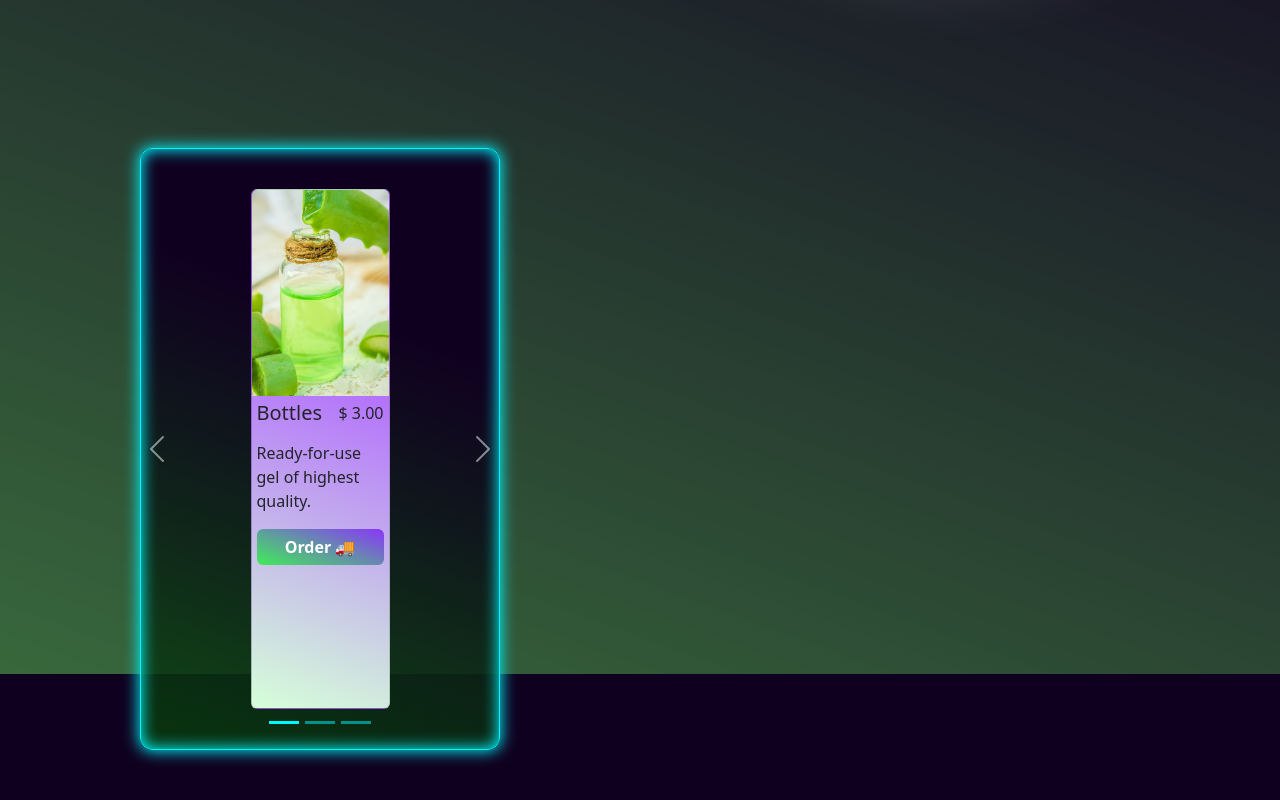
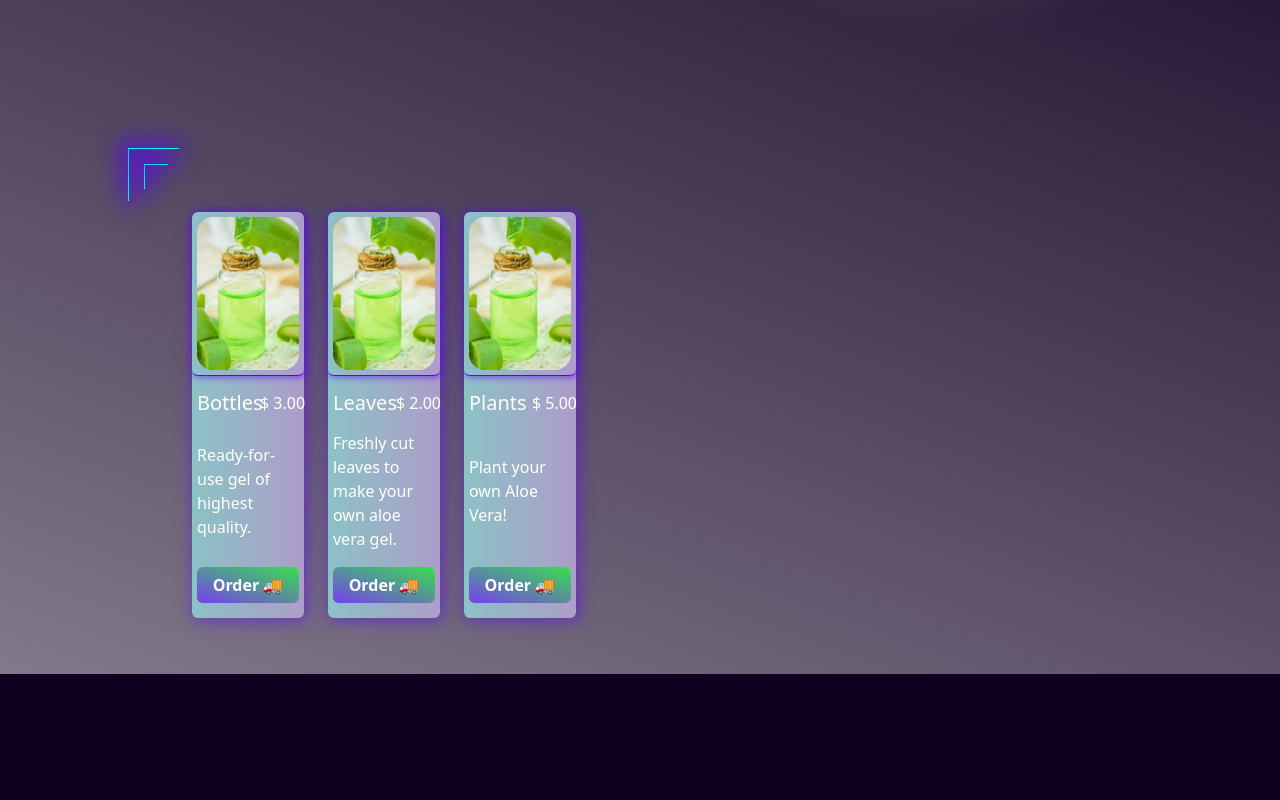
Before and after one commit to TasosTsiam/aloe-project, a React (Create React App) app: page / in a window 1280 px wide. Shown: the part 926-1726 px from the top of the page. Built offline with nearby package versions, Linux system fonts and the light colour scheme.

Commit message:
Modified products layout and style.

```diff
--- a/src/components/Products.js
+++ b/src/components/Products.js
@@ -1,42 +1,18 @@
 import React from "react";
 import aloeBottle from '../images/aloe-bottle.jpg';
-import aloeLeaves from '../images/aloe-leaves.jpg';
-import aloeFlowerpot from '../images/aloe-flowerpot.jpg';
 
 
 function Products () {
 
     return (
-        <div className="container products-container col-12 col-md-6 col-lg-6 col-xl-6 col-xxl-6" style={{ margin: "20rem 0" }}>
+        <div className="container py-3 px-3 products-container col-12 col-md-6 col-lg-6 col-xl-6 col-xxl-6" style={{ margin: "20rem 0" }}>
+            <div className="line-effect-wrapper py-5 px-5">
                 <div className="row">
-                <div id="carouselExampleIndicators" className="carousel slide w-75">
-                    <div className="carousel-indicators">
-                        <button
-                            type="button"
-                            data-bs-target="#carouselExampleIndicators"
-                            data-bs-slide-to="0"
-                            className="active"
-                            aria-current="true"
-                            aria-label="Slide 1"
-                        ></button>
-                        <button
-                            type="button"
-                            data-bs-target="#carouselExampleIndicators"
-                            data-bs-slide-to="1"
-                            aria-label="Slide 2"
-                        ></button>
-                        <button
-                            type="button"
-                            data-bs-target="#carouselExampleIndicators"
-                            data-bs-slide-to="2"
-                            aria-label="Slide 3"
-                        ></button>
+                    <div className="col-12 col-md-6 col-lg-6 col-xl-4 col-xxl-4">
+                        <div className="card h-100">
+                            <div className="image-container">
+                                <img src={aloeBottle} alt="Card" className="card-img-top" style={{ borderRadius: "16px"}}/>
                             </div>
-                    <div className="carousel-inner">
-                        <div className="carousel-item active">
-                            <div className="d-flex card-container justify-content-center" style={{ height: "600px" }}>
-                                <div className="card d-block w-50" style={{ objectFit: "cover" }}>
-                                    <img src={aloeBottle} alt="Card" className="card-img-top"/>
                             <div className="card-body d-flex flex-column justify-content-between">
                                 <div className="row">
                                     <h5 className="col-6 card-title text-nowrap">Bottles</h5>
@@ -52,11 +28,11 @@ function Products () {
                             </div>
                         </div>
                     </div>
+                    <div className="col-12 col-md-6 col-lg-6 col-xl-4 col-xxl-4">
+                        <div className="card h-100">
+                            <div className="image-container">
+                                <img src={aloeBottle} alt="Card" className="card-img-top" style={{ borderRadius: "16px"}}/>
                             </div>
-                        <div className="carousel-item">
-                            <div className="d-flex card-container justify-content-center" style={{ height: "600px" }}>
-                                <div className="card d-block w-50" style={{ objectFit: "cover" }}>
-                                    <img src={aloeLeaves} alt="Card" className="card-img-top"/>
                             <div className="card-body d-flex flex-column justify-content-between">
                                 <div className="row">
                                     <h5 className="col-6 card-title text-nowrap">Leaves</h5>
@@ -72,18 +48,18 @@ function Products () {
                             </div>
                         </div>
                     </div>
+                    <div className="col-12 col-md-6 col-lg-6 col-xl-4 col-xxl-4">
+                        <div className="card h-100">
+                            <div className="image-container">
+                                <img src={aloeBottle} alt="Card" className="card-img-top" style={{ borderRadius: "16px"}}/>
                             </div>
-                        <div className="carousel-item">
-                            <div className="d-flex card-container justify-content-center" style={{ height: "600px" }}>
-                                <div className="card d-block w-50" style={{ objectFit: "cover" }}>
-                                    <img src={aloeFlowerpot} alt="Card" className="card-img-top"/>
                             <div className="card-body d-flex flex-column justify-content-between">
                                 <div className="row">
                                     <h5 className="col-6 card-title text-nowrap">Plants</h5>
                                     <p className="col-6 card_price text-nowrap text-end">$ 5.00</p>
                                 </div>
                                 <p className="card-text">
-                                            Aloe bottles
+                                    Plant your own Aloe Vera!
                                 </p>
                                 <button className="btn btn-primary col-12">
                                     Order
@@ -94,26 +70,6 @@ function Products () {
                     </div>
                 </div>
             </div>
-                    <button
-                        className="carousel-control-prev"
-                        type="button"
-                        data-bs-target="#carouselExampleIndicators"
-                        data-bs-slide="prev"
-                    >
-                        <span className="carousel-control-prev-icon" aria-hidden="true"></span>
-                        <span className="visually-hidden">Previous</span>
-                    </button>
-                    <button
-                        className="carousel-control-next"
-                        type="button"
-                        data-bs-target="#carouselExampleIndicators"
-                        data-bs-slide="next"
-                    >
-                        <span className="carousel-control-next-icon" aria-hidden="true"></span>
-                        <span className="visually-hidden">Next</span>
-                    </button>
-                </div>
-            </div>
         </div>
     )
 }
--- a/src/mycss/style.css
+++ b/src/mycss/style.css
@@ -3,7 +3,7 @@ html, #root {
 }
 
 body {
-  background: linear-gradient(20deg, rgba(6, 66, 11, 0.8), #100020 70%);
+  background: linear-gradient(20deg, rgba(16, 0, 32, 0.5254901961), #100020 70%);
   color: white;
 }
 
@@ -222,36 +222,85 @@ body {
 .homepage-s1 .s1-right-div .gradient-img-container .gradient-image-3 svg:hover {
   transform: scale(0.8);
 }
-.homepage-s1 .products-container .row .carousel .carousel-indicators button {
+.homepage-s1 .products-container {
+  position: relative; /* Making the pseudo element apply the effect on this container */
+}
+.homepage-s1 .products-container::before {
+  content: "";
+  position: absolute;
+  top: 0;
+  left: 0;
+  width: 1px;
+  height: 10%;
   background-color: rgb(0, 247, 255);
+  transform: scaleY(1); /* Apply the scaleY transformation here for the permanent effect */
+  transform-origin: top center;
+  box-shadow: 0px 0px 25px 4px rgb(89, 0, 255);
 }
-.homepage-s1 .products-container .row .carousel .carousel-inner {
-  box-shadow: 0px 0px 15px 1px rgb(0, 247, 255), inset 0px 0px 15px 1px rgb(0, 247, 255);
+.homepage-s1 .products-container::after {
+  content: "";
+  position: absolute;
+  top: 0;
+  left: 0;
+  width: 10%;
+  height: 1px;
+  background-color: rgb(0, 247, 255);
+  transform: scaleX(1); /* Apply the scaleX transformation here for the permanent effect */
+  transform-origin: left center;
+  box-shadow: 0px 0px 25px 4px rgb(89, 0, 255);
+}
+.homepage-s1 .products-container .line-effect-wrapper {
+  position: relative; /* Add this to make sure pseudo-elements are relative to this container */
+}
+.homepage-s1 .products-container .line-effect-wrapper::before {
+  content: "";
+  position: absolute;
+  top: 0;
+  left: 0;
+  width: 1px;
+  height: 5%;
+  background-color: rgb(0, 247, 255);
+  transform: scaleY(1); /* Apply the scaleY transformation here for the permanent effect */
+  transform-origin: top center;
+  box-shadow: 0px 0px 25px 4px rgb(89, 0, 255);
+}
+.homepage-s1 .products-container .line-effect-wrapper::after {
+  content: "";
+  position: absolute;
+  top: 0;
+  left: 0;
+  width: 5%;
+  height: 1px;
+  background-color: rgb(0, 247, 255);
+  transform: scaleX(1); /* Apply the scaleX transformation here for the permanent effect */
+  transform-origin: left center;
+  box-shadow: 0px 0px 25px 4px rgb(89, 0, 255);
+}
+.homepage-s1 .products-container .line-effect-wrapper .row .card {
+  color: white;
+  background: linear-gradient(90deg, rgb(139, 194, 197), rgb(173, 157, 201));
+  margin: 0 !important;
+  padding: 0 !important;
+  border: 0;
+  box-shadow: 2px 2px 16px 1px rgba(89, 0, 255, 0.5);
+}
+.homepage-s1 .products-container .line-effect-wrapper .row .card .image-container {
+  padding: 5px;
   box-sizing: border-box;
-  border: 1px solid rgb(0, 247, 255);
-  border-radius: 12px;
-  background: linear-gradient(20deg, rgba(6, 66, 11, 0.8), #100020 70%);
+  border-bottom: 1px solid rgb(89, 0, 255);
+  box-shadow: 1px 1px 6px 1px rgba(89, 0, 255, 0.5);
+  border-radius: 6px;
 }
-.homepage-s1 .card-container-row {
-  padding: 0.5rem;
+.homepage-s1 .products-container .line-effect-wrapper .row .card .card-body {
+  padding: 15px 5px !important;
 }
-.homepage-s1 .card-container {
-  padding: 40px;
-}
-.homepage-s1 .card {
-  background: linear-gradient(20deg, #d6ffd9, #b163ff 70%);
-  margin: 0 !important;
-}
-.homepage-s1 .card .card-body {
-  padding: 5px 5px !important;
-}
-.homepage-s1 .card .card-body button {
+.homepage-s1 .products-container .line-effect-wrapper .row .card .card-body button {
   color: white;
   font-weight: 600;
   box-sizing: border-box;
   border: 0;
-  background: linear-gradient(20deg, rgba(0, 255, 21, 0.6862745098), rgba(111, 0, 255, 0.6784313725));
+  background: linear-gradient(20deg, rgba(111, 0, 255, 0.6784313725), rgba(0, 255, 21, 0.6862745098));
 }
-.homepage-s1 .card .card-body button:hover {
-  background: linear-gradient(20deg, #00ff15, rgba(111, 0, 255, 0.6784313725));
+.homepage-s1 .products-container .line-effect-wrapper .row .card .card-body button:hover {
+  background: linear-gradient(20deg, #6f00ff, #00ff15);
 }/*# sourceMappingURL=style.css.map */
--- a/src/myscss/style.scss
+++ b/src/myscss/style.scss
@@ -3,7 +3,7 @@ html, #root {
 }
 
 body {
-    background: linear-gradient(20deg, #06420bcc, #100020 70%);
+    background: linear-gradient(20deg, #10002086, #100020 70%);
     color: white;
 }
 
@@ -255,52 +255,100 @@ body {
 
     .products-container {
 
+        position: relative; /* Making the pseudo element apply the effect on this container */
+
+        &::before {
+            content: "";
+            position: absolute;
+            top: 0;
+            left: 0;
+            width: 1px;
+            height: 10%;
+            background-color: rgb(0, 247, 255);
+            transform: scaleY(1); /* Apply the scaleY transformation here for the permanent effect */
+            transform-origin: top center;
+            box-shadow: 0px 0px 25px 4px rgb(89, 0, 255);
+        }
+
+        &::after {
+            content: "";
+            position: absolute;
+            top: 0;
+            left: 0;
+            width: 10%;
+            height: 1px;
+            background-color: rgb(0, 247, 255);
+            transform: scaleX(1); /* Apply the scaleX transformation here for the permanent effect */
+            transform-origin: left center;
+            box-shadow: 0px 0px 25px 4px rgb(89, 0, 255);
+        }
+
+        .line-effect-wrapper {
+
+            position: relative; /* Add this to make sure pseudo-elements are relative to this container */
+
+            &::before {
+                content: "";
+                position: absolute;
+                top: 0;
+                left: 0;
+                width: 1px;
+                height: 5%;
+                background-color: rgb(0, 247, 255);
+                transform: scaleY(1); /* Apply the scaleY transformation here for the permanent effect */
+                transform-origin: top center;
+                box-shadow: 0px 0px 25px 4px rgb(89, 0, 255);
+            }
+
+            &::after {
+                content: "";
+                position: absolute;
+                top: 0;
+                left: 0;
+                width: 5%;
+                height: 1px;
+                background-color: rgb(0, 247, 255);
+                transform: scaleX(1); /* Apply the scaleX transformation here for the permanent effect */
+                transform-origin: left center;
+                box-shadow: 0px 0px 25px 4px rgb(89, 0, 255);
+            }
+
             .row {
 
-            .carousel {
+                .card {
+                    color: white;
+                    background: linear-gradient(90deg, rgb(139, 194, 197), rgb(173, 157, 201));
+                    margin: 0 !important;
+                    padding: 0 !important;
+                    border: 0;
+                    box-shadow: 2px 2px 16px 1px rgba(89, 0, 255, 0.5);
 
-                .carousel-indicators {
+                    .image-container {
+                        padding: 5px;
+                        box-sizing: border-box;
+                        border-bottom: 1px solid rgb(89, 0, 255);
+                        box-shadow: 1px 1px 6px 1px rgba(89, 0, 255, 0.5);
+                        border-radius: 6px;
+                    }
 
-                    button{
-                        background-color: rgb(0, 247, 255);
+                    .card-body {
+                        padding: 15px 5px !important;
+
+                        button {
+                            color: white;
+                            font-weight: 600;
+                            box-sizing: border-box;
+                            border: 0;
+                            background: linear-gradient(20deg, #6f00ffad, #00ff15af);
+
+                            &:hover {
+                                background: linear-gradient(20deg, #6f00ff, #00ff15);
                             }
                         }
-                .carousel-inner {
-                    box-shadow: 0px 0px 15px 1px rgb(0, 247, 255), inset 0px 0px 15px 1px rgb(0, 247, 255);
-                    box-sizing: border-box;
-                    border: 1px solid rgb(0, 247, 255);
-                    border-radius: 12px;
-                    background: linear-gradient(20deg, #06420bcc, #100020 70%);
                     }
                 }
             }
         }
 
-    .card-container-row {
-        padding: 0.5rem;
-    }
-
-    .card-container {
-        padding: 40px;
-    }
-
-    .card {
-        background: linear-gradient(20deg, #d6ffd9, #b163ff 70%);
-        margin: 0 !important;
-
-        .card-body {
-            padding: 5px 5px !important;
-            button {
-                color: white;
-                font-weight: 600;
-                box-sizing: border-box;
-                border: 0;
-                background: linear-gradient(20deg, #00ff15af, #6f00ffad);
-
-                &:hover {
-                    background: linear-gradient(20deg, #00ff15, #6f00ffad);
     }
 }
-        }
-    }
-}
```
Also changed, not shown: 1 other file (tests, documents, lock files or other folders). Lines whose indentation alone changed are shown as unchanged.
